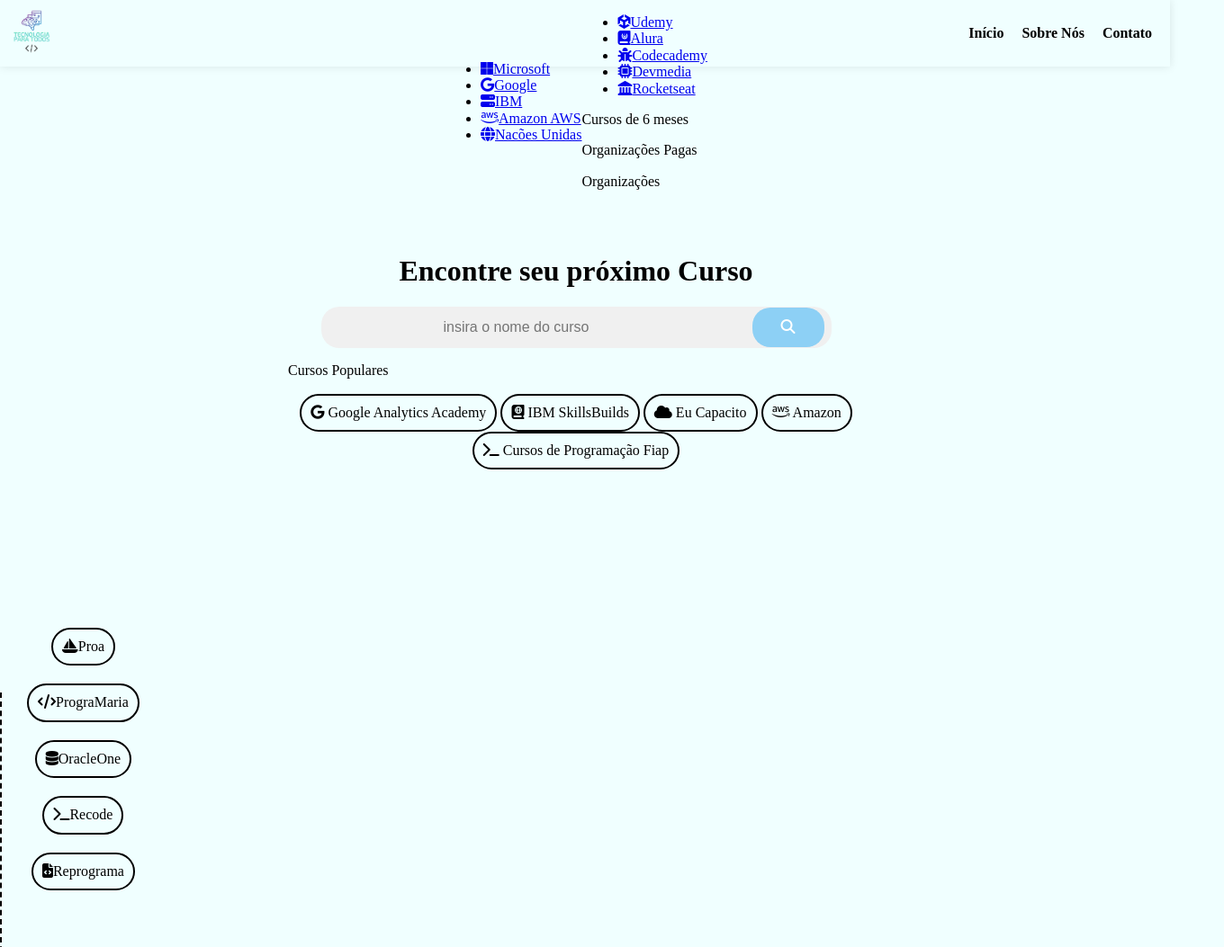
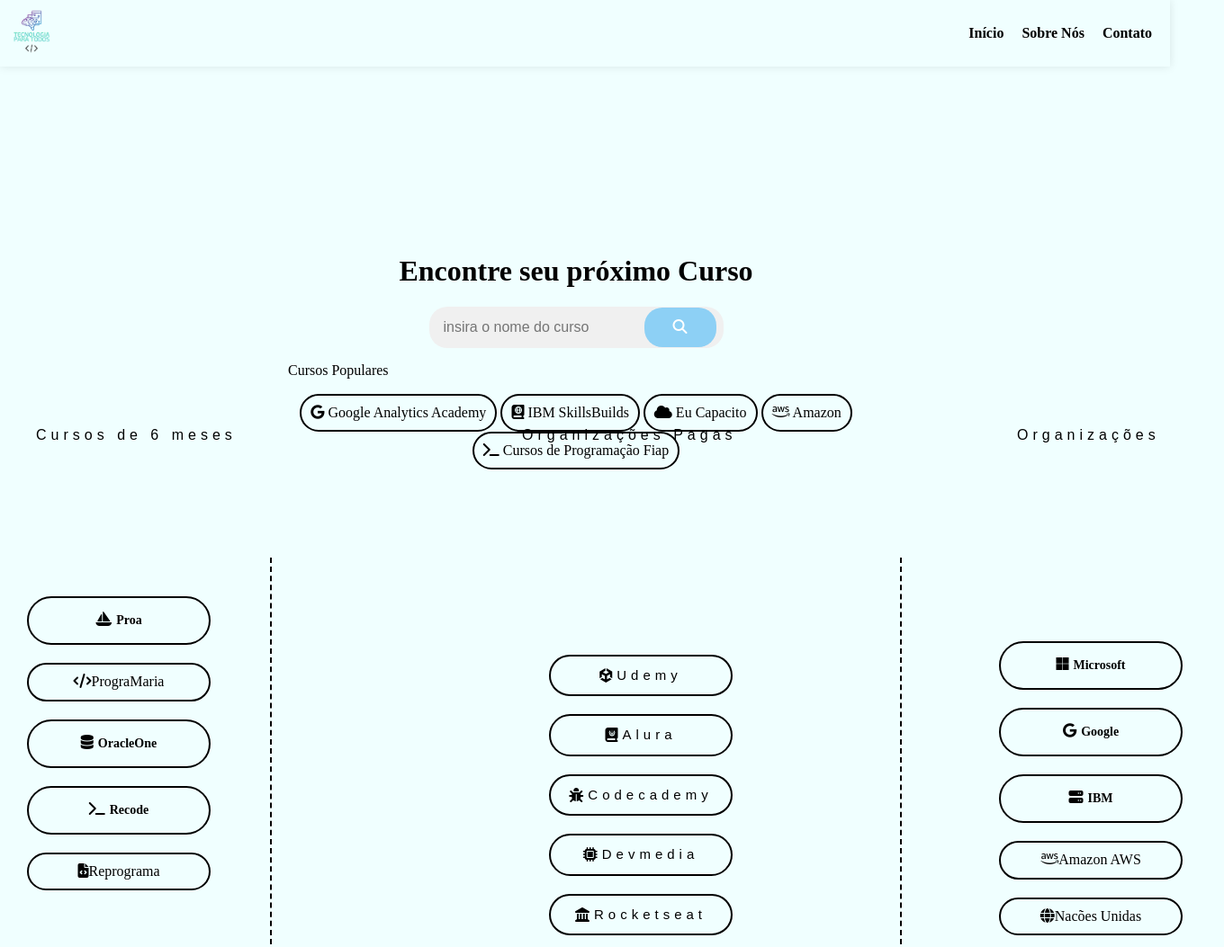
Before and after one commit to Devolvera1/Tech-For-All, a website built with Parcel: page index.html in a window 1280 px wide. Shown: the top 1053 px of the page at 90% size, 1360 px wide, since content can reach past the window. Built offline with nearby package versions, Linux system fonts and the light colour scheme.

Commit message:
Update main.css

```diff
--- a/css/main.css
+++ b/css/main.css
@@ -4,6 +4,7 @@
   align-items: center;
   overflow-y: scroll;
   background-color: azure;
+
 }
 
 .Titulo {
@@ -26,11 +27,10 @@
   border-radius: 20px;
   height: 30px;
   padding: 0.5rem;
-
 }
 
 .BDP input {
-  padding: 8rem;
+  padding: 0.5rem;
   border: none;
   flex: 2;
   border-radius: 4px;
@@ -77,7 +77,6 @@
   height: auto;
 }
 
-
 .popular-courses {
   justify-content: center;
   align-items: center;
@@ -112,6 +111,7 @@
 nav li {
   margin: 0 10px;
 }
+
 nav a {
   color: black;
   text-decoration: none;
@@ -119,37 +119,55 @@
   font-size: 16px;
   transition: color 0.2s ease-in-out;
 }
+
 nav a:hover {
   color: #f0f0f0;
 }
+
 #inicio {
   margin-right: 20px;
 }
+
 #sobre-nos {
   margin-left: 20px;
 }
-#Contato{
+
+#Contato {
   margin-left: 20px;
 }
 
-.logo-proa, .logo-oracle, .Recode, .PrograMaria, .Reprograma {
+.logo-proa,
+.logo-oracle,
+.Recode,
+.PrograMaria,
+.Reprograma {
   height: 30px;
   width: auto;
   float: left;
-
 }
 
-
-parent-element {
-  text-align: center; /* add this line */
+.text1,
+.text2,
+.text3,
+.text4,
+.text5,
+.text6,
+.text7,
+.text8,
+.text9,
+.text10 {
+  font-size: 14px;
+  line-height: 30px;
+  margin-left: 5px;
+  font-weight: bold;
 }
 
-.More-courses{
-  margin: 0 -660px;
+.More-courses {
+  margin: 0 -630px;
   font-family: Arial, sans-serif;
-  font-size: 16px;
+  font-size: 15px;
   line-height: 1.5;
-  letter-spacing: 0.5px;
+  letter-spacing: 05px;
 }
 
 .More-courses01 {
@@ -165,6 +183,7 @@
 }
 
 .More-courses01 li {
+  width: 200px;
   margin: 10px;
   border-radius: 30px;
   border: 2px solid #000;
@@ -180,7 +199,7 @@
   color: #000;
   cursor: pointer;
   transform: scale(1.1);
-  box-shadow: 0px 5px 10px rgba(0, 0, 0, 0.5);
+  box-shadow: 0 5px 10px rgba(0, 0, 0, 0.5);
 }
 
 .More-courses01 li a {
@@ -196,33 +215,175 @@
 
 .line {
   border-left: 2px dashed #000;
-  height: 530px;
+  height: 430px;
+  position: absolute;
+  left: 400px;
+  bottom: 0;
+  margin: -250px -100px;
+  padding: 0;
+}
+
+.rodape {
   position: absolute;
   left: 100px;
   bottom: 0;
-  margin: -500px -100px;
-  padding: 0;
-}
-
-
-.rodape{
-  position: absolute;
-  left: 100px;
-  bottom: 0;
-  margin: -550px -450px;
+  margin: -550px -100px;
   width: 1360px;
   height: 100px;
+  justify-content: center;
   display: flex;
-  justify-content: center;
   background-color: #f9f9f9;
   align-items: center;
   color: black;
   padding: -20px;
 }
-.icons{
+
+.icons {
   position: absolute;
   bottom: 0;
   display: flex;
   color: black;
-  padding: 0px;
+  padding: 0;
 }
+
+.Organizacoes01 {
+  position: absolute;
+  left: 0;
+  bottom: 0;
+  margin: -250px 1100px;
+  padding: 0;
+  display: flex;
+  flex-direction: column;
+  justify-content: space-around;
+  align-items: center;
+}
+
+.Organizacoes01 li {
+  width: 200px;
+  margin: 10px;
+  border-radius: 30px;
+  border: 2px solid #000;
+  color: darkgrey;
+  display: flex;
+  justify-content: center;
+  align-items: center;
+  transition: all 0.2s ease-in-out;
+}
+
+.Organizacoes01 li:hover {
+  background-color: #fff9c4;
+  color: #000;
+  cursor: pointer;
+  transform: scale(1.1);
+  box-shadow: 0 5px 10px rgba(0, 0, 0, 0.5);
+  font-weight: bold;
+  font-size: 14px;
+  text-align: center;
+}
+
+.Organizacoes01 li a {
+  display: block;
+  padding: 10px;
+  text-decoration: none;
+  color: #000;
+}
+
+.Titulo01 {
+  top: 460px;
+  left: 40px;
+  position: absolute;
+  display: flex;
+  font-family: Arial, sans-serif;
+  font-size: 16px;
+  line-height: 1.0;
+  justify-content: space-around;
+  letter-spacing: 05px;
+}
+
+
+
+.Titulo02 {
+  display: flex;
+  position: absolute;
+  top: 460px;
+  left: 580px;
+  font-family: Arial, sans-serif;
+  font-size: 16px;
+  line-height: 1.0;
+  justify-content: space-around;
+  letter-spacing: 05px;
+}
+
+.Titulo03 {
+  top: 460px;
+  left: 1130px;
+  position: absolute;
+  display: flex;
+  font-family: Arial, sans-serif;
+  font-size: 16px;
+  line-height: 1.0;
+  justify-content: space-around;
+  letter-spacing: 05px;
+}
+
+.line2 {
+  border-left: 2px dashed #000;
+  height: 430px;
+  position: absolute;
+  left: 300px;
+  bottom: 0;
+  margin: -250px 700px;
+  padding: 0;
+}
+
+.PayOrganizacoes {
+  position: absolute;
+  left: 0;
+  bottom: 0;
+  margin: -250px 600px;
+  padding: 0;
+  display: flex;
+  flex-direction: column;
+  justify-content: space-around;
+  align-items: center;
+}
+
+.PayOrganizacoes li {
+  width: 200px;
+  margin: 10px;
+  border-radius: 30px;
+  border: 2px solid #000;
+  color: darkgrey;
+  display: flex;
+  justify-content: center;
+  align-items: center;
+  transition: all 0.2s ease-in-out;
+}
+
+.PayOrganizacoes li:hover {
+  background-color: #fff9c4;
+  color: #000;
+  cursor: pointer;
+  transform: scale(1.1);
+  box-shadow: 0 5px 10px rgba(0, 0, 0, 0.5);
+}
+
+.PayOrganizacoes li a {
+  display: flex;
+  align-items: center;
+  justify-content: center;
+  padding: 10px;
+  text-decoration: none;
+  color: #000;
+}
+
+.PayOrganizacoes li a i {
+  margin-right: 5px;
+}
+
+.PayOrganizacoes li a span {
+  font-family: Arial, sans-serif;
+  font-size: 15px;
+  line-height: 1.5;
+  letter-spacing: 05px;
+}
```
